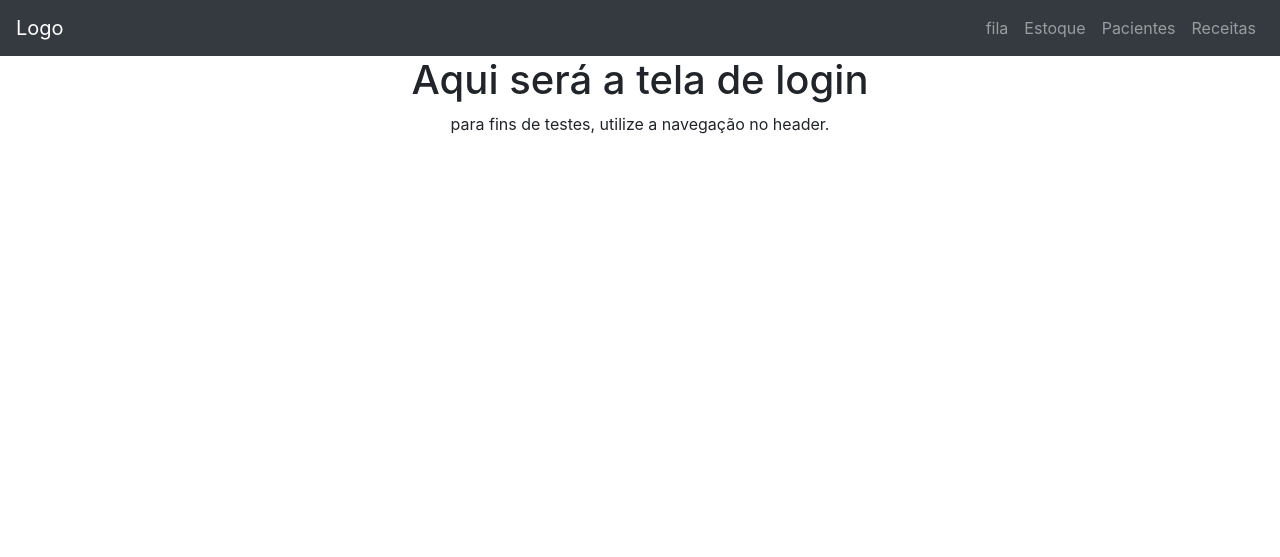
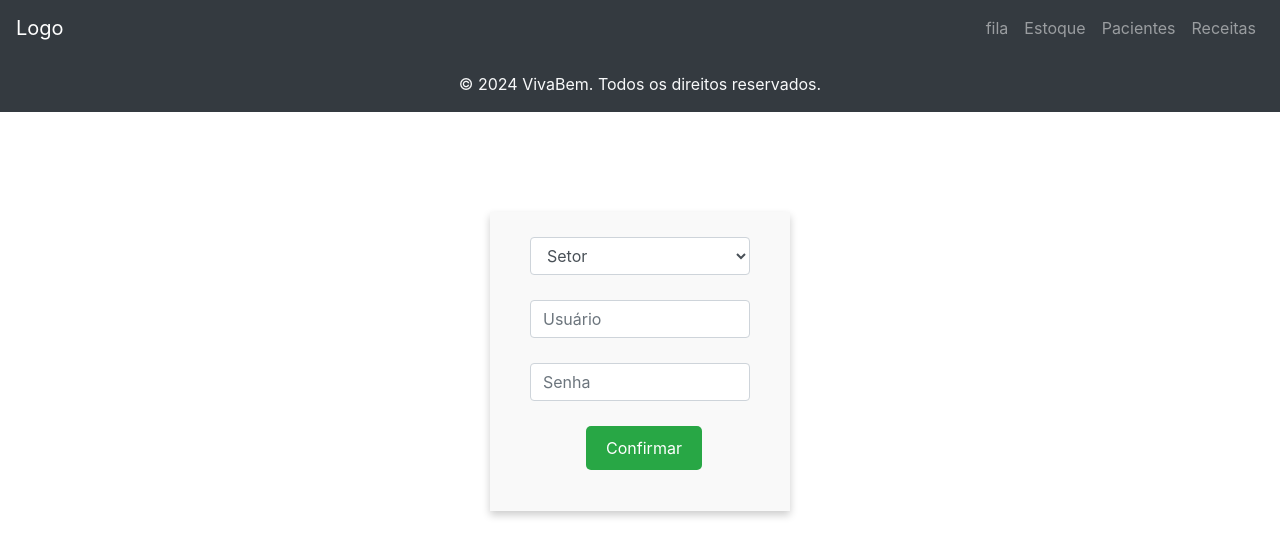
Before and after one commit to ICEI-PUC-Minas-PMV-ADS/pmv-ads-2024-1-e4-proj-dad-t2-pmv-ads-2024-1-e4-proj-dad-t2-grupo5, a PHP site: page /atendimentos/ in a window 1280 px wide. Shown: the top 557 px of the page. Run offline with PHP 8.4, Linux system fonts and the light colour scheme; some libraries are stand-ins or nearby versions.

Commit message:
Update index.php
Tela de login

```diff
--- a/src/frontend/index.php
+++ b/src/frontend/index.php
@@ -1,13 +1,8 @@
 <?php
-
 require './conexao.php';
-
 include 'partials/header.php';
-
-
 require './vendor/autoload.php';
-
-
+include 'partials/footer.php';
 ?>
 <!DOCTYPE html>
 <html lang="en">
@@ -17,36 +12,88 @@ require './vendor/autoload.php';
 <title>Index Genérica</title>
 
 <meta charset="UTF-8">
-    <meta name="viewport" content="width=device-width, initial-scale=1.0">
-    <link rel="stylesheet" href="https://maxcdn.bootstrapcdn.com/bootstrap/4.0.0/css/bootstrap.min.css">
-    <script src="https://code.jquery.com/jquery-3.2.1.slim.min.js"></script>
-    <script src="https://cdnjs.cloudflare.com/ajax/libs/popper.js/1.12.9/umd/popper.min.js"></script>
+<meta name="viewport" content="width=device-width, initial-scale=1.0">
+<link rel="stylesheet" href="https://maxcdn.bootstrapcdn.com/bootstrap/4.0.0/css/bootstrap.min.css">
+<script src="https://code.jquery.com/jquery-3.2.1.slim.min.js"></script>
+<script src="https://cdnjs.cloudflare.com/ajax/libs/popper.js/1.12.9/umd/popper.min.js"></script>
+<!-- Adicionando Font Awesome para ícones -->
+<link rel="stylesheet" href="https://cdnjs.cloudflare.com/ajax/libs/font-awesome/5.15.4/css/all.min.css">
 <style>
-    .buttons-container {
+    body {
+        margin: 0;
+    }
+    h3 {
+        text-align: right;
+        margin-right: 50px;
+        font-size: 15px;
+        margin-top: 0;
+        margin-bottom: 0;
+    }
+    h4 {
+        text-align: right;
+        margin-right: 50px;
+        font-size: 13px;
+        margin-top: 0;
+        margin-bottom: 0;
+    }
+    .container-box {
+        max-width: 300px;
+        margin: 100px auto;
+        padding: 25px;
+        box-shadow: 0 4px 8px 0 rgba(0, 0, 0, 0.2);
+        background-color: #f9f9f9;
+        margin-bottom: 100px;
+    }
+    .boxselect {
         text-align: center;
     }
-    .button {
+    .box {
+        margin-bottom: 25px;
+    }
+    .buttonconfirmar {
         display: inline-block;
         padding: 10px 20px;
-        margin: 10px;
         font-size: 16px;
-        text-decoration: none;
         color: #ffffff;
-        background-color: #007bff;
+        background-color: #28a745;
         border: none;
         border-radius: 5px;
         cursor: pointer;
-        transition: background-color 0.3s ease;
+        margin-left: 8px;
     }
-    .button:hover {
-        background-color: #0056b3;
+    .buttonconfirmar:hover {
+        background-color: #218838;
+    }
+    h2 {
+        text-align: center;
+        color: #4169E1;
+        font-size: 15px;
+        font-family: Arial, sans-serif;
     }
 </style>
 </head>
 <body>
-<div class="buttons-container">
-    <h1>Aqui será a tela de login</h1>
-    <p>para fins de testes, utilize a navegação no header.</p>
+<div class="container-box">
+    <div class="container">
+        <div class="boxselect">
+            <div class="box">
+                <select class="form-control">
+                    <option disabled selected hidden>Setor</option>
+                    <option>Farmácia</option>
+                    <option>Enfermagem</option>
+                    <option>Médicos</option>
+                </select>
+            </div>
+            <div class="box">
+                <input type="text" class="form-control" placeholder="Usuário">
+            </div>
+            <div class="box">
+                <input type="password" class="form-control" placeholder="Senha">
+            </div>
+            <button class="buttonconfirmar">Confirmar</button>
+            <p></p>
+        </div>
+    </div>
 </div>
 </body>
 </html>
```
